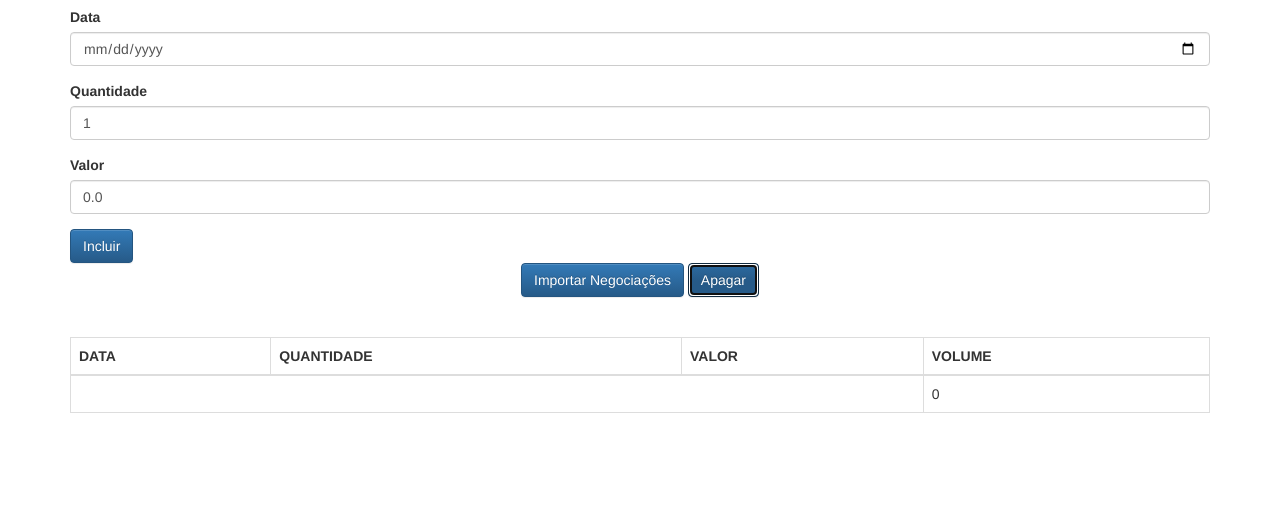
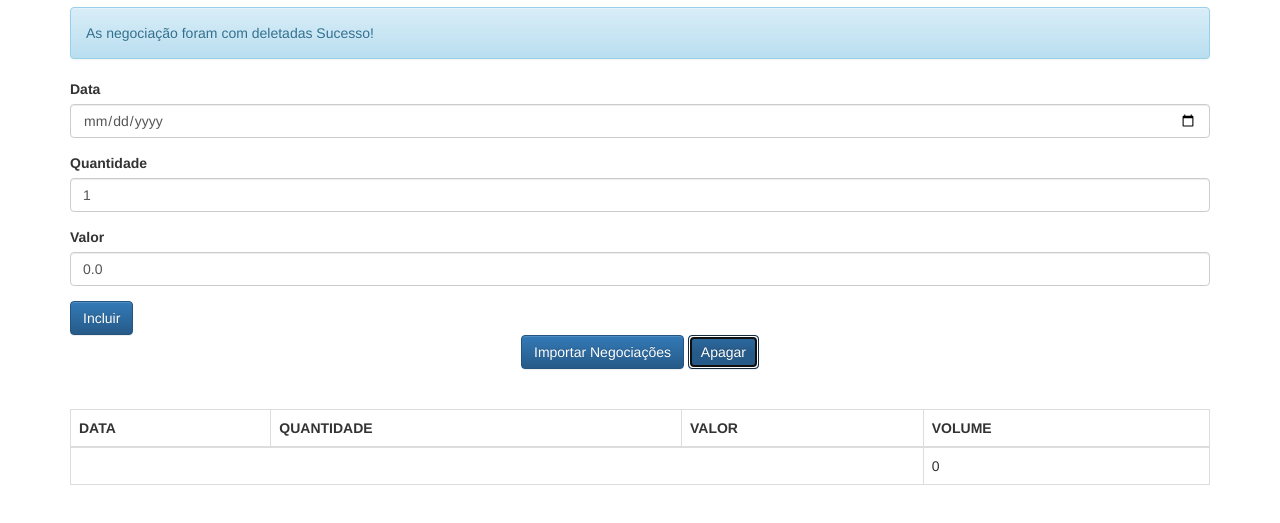
Before and after one commit to Lancelotti-beta/curso-javaScript-avancado, a plain HTML site: page aluraframe/client/index.html in a window 1280 px wide. Both pictures are taken after a click on the button "Apagar". Shown: the part 63-586 px from the top of the page. Drawn offline with Linux system fonts and the light colour scheme.

Commit message:
Iniciando o modulo II - Curso JS

```diff
--- a/aluraframe/client/index.html
+++ b/aluraframe/client/index.html
@@ -36,7 +36,7 @@
         <button class="btn btn-primary text-center" type="button">
             Importar Negociações
         </button>
-        <button class="btn btn-primary text-center" type="button">
+        <button class="btn btn-primary text-center" type="button" data-button-delet>
             Apagar
         </button>
     </div>
--- a/aluraframe/client/js/app/controllers/NegociacaoController.js
+++ b/aluraframe/client/js/app/controllers/NegociacaoController.js
@@ -42,4 +42,12 @@ export default class NegociacaoController {
             this._infoValor.value
         )
     }
+
+    apagarNegociacoes () {
+        this._listaDeNegociacoes.deleta()
+        this._tabela.renderiza(this._listaDeNegociacoes)
+
+        this._texto.criaMensagem = `As negociação foram com deletadas Sucesso!`
+        this._paragrafo.renderiza(this._texto)
+    }
 }
--- a/aluraframe/client/js/app/models/ListaDeNegociacao.js
+++ b/aluraframe/client/js/app/models/ListaDeNegociacao.js
@@ -11,4 +11,7 @@
         return [].concat(this._listaDeNegociacao)
     }
 
+    deleta () {
+        return this._listaDeNegociacao = []
+    }
 }
--- a/aluraframe/client/js/index.js
+++ b/aluraframe/client/js/index.js
@@ -1,6 +1,8 @@
 import NegociacaoController from "./app/controllers/NegociacaoController.js";
 
 const formulario = document.querySelector('[data-form]')
+const botaoApagar = document.querySelector('[data-button-delet]')
 const negociacao = new NegociacaoController();
 
 formulario.addEventListener('submit', e => negociacao.novaNegociacao(e))
+botaoApagar.addEventListener('click', e => negociacao.apagarNegociacoes())
```
